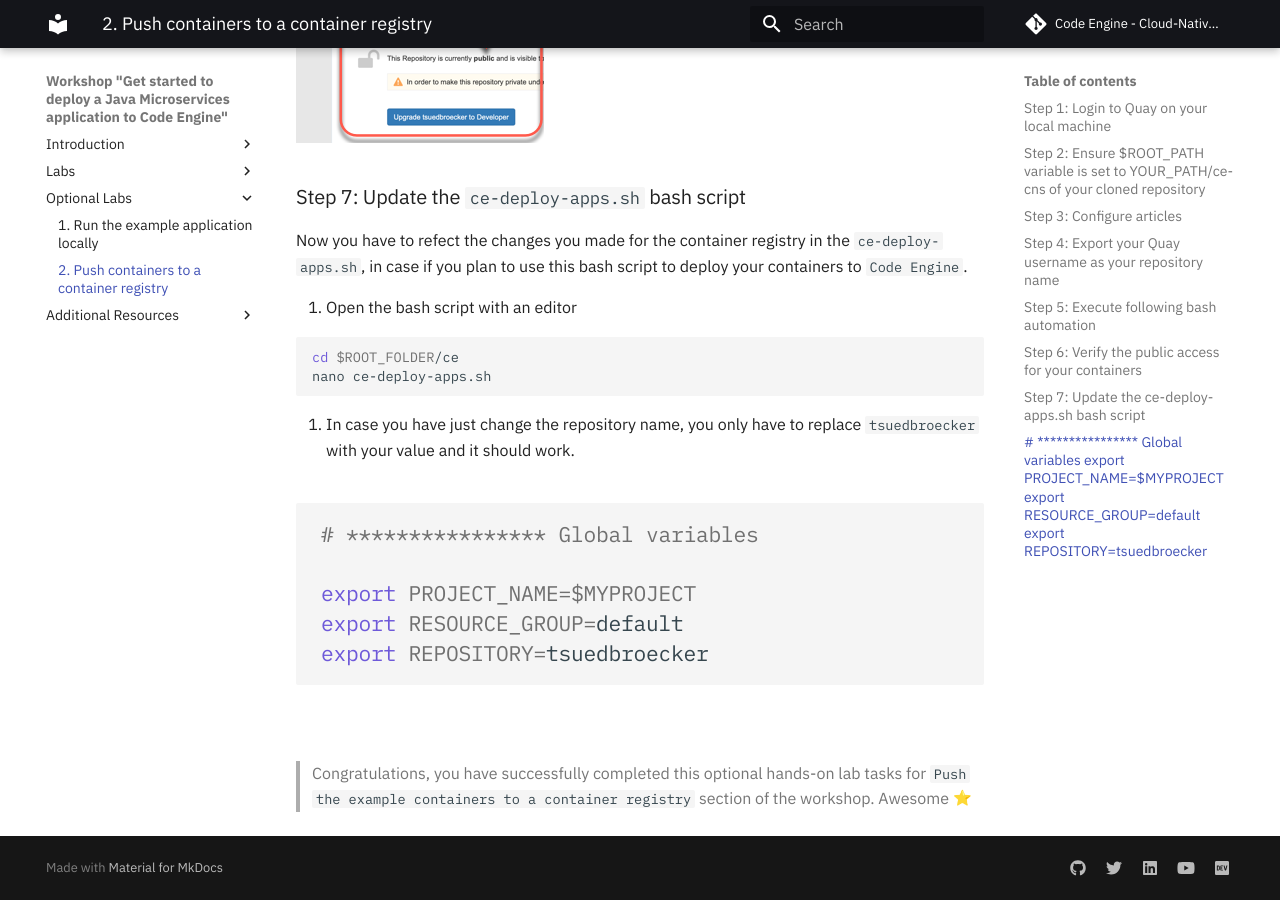
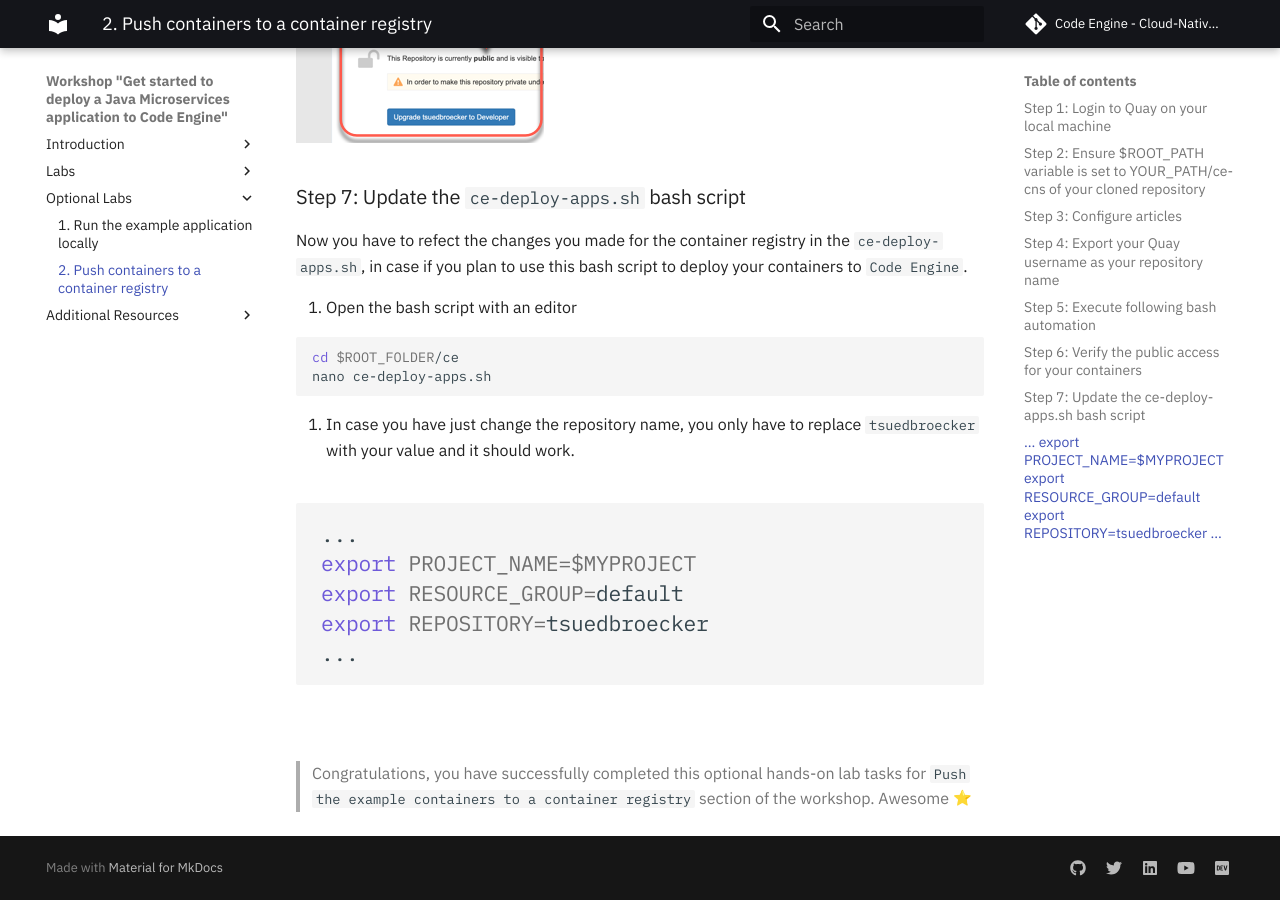
Before and after one commit to thomassuedbroecker/ce-cns-problem, an MkDocs documentation site: the page built from documentation/push-to-container-registry.md, in a window 1280 px wide and 900 px high, scrolled down 2330 px. Built offline with MkDocs 1.6.1 and Material for MkDocs 9.7.7, drawn with Linux system fonts in a browser that asks for light colours; emoji names are drawn with the system emoji font; comment, search, counter and statistics services are not loaded.

Commit message:
update documentation

````diff
--- a/documentation/push-to-container-registry.md
+++ b/documentation/push-to-container-registry.md
@@ -89,11 +89,11 @@
 2. In case you have just change the repository name, you only have to replace `tsuedbroecker` with your value and it should work.
 
 ```sh
-# **************** Global variables
-
+...
 export PROJECT_NAME=$MYPROJECT
 export RESOURCE_GROUP=default
 export REPOSITORY=tsuedbroecker
+...
 ```
 ---
 
````
